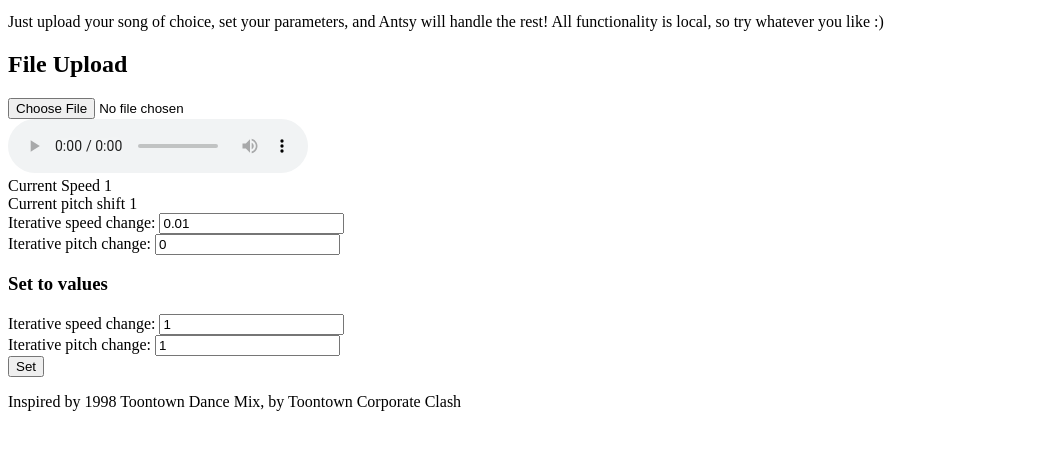
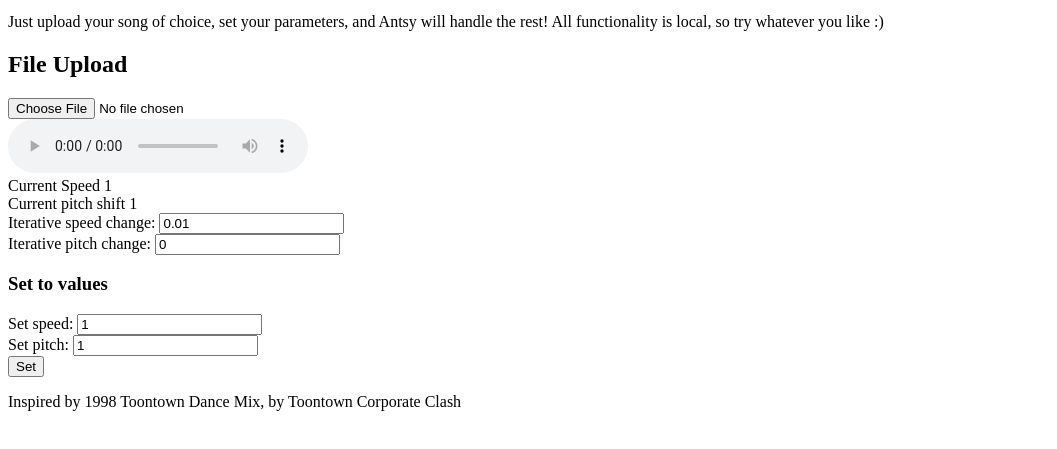
Before and after one commit to GrantBowman/antsy, a plain HTML site: page public/antsy.html in a window 1280 px wide. Shown: the part 101-550 px from the top of the page, without its empty margins (0-1057 px from the left). Drawn offline with nearby package versions, Linux system fonts and the light colour scheme.

```diff
--- a/public/antsy.html
+++ b/public/antsy.html
@@ -34,10 +34,10 @@
         <input type="number" id="deltaPitch" value="0">
 
         <h3>Set to values</h3>
-        <label for="setSpeed">Iterative speed change:</label>
+        <label for="setSpeed">Set speed:</label>
         <input type="number" id="setSpeed" value="1">
         <br>
-        <label for="setPitch">Iterative pitch change:</label>
+        <label for="setPitch">Set pitch:</label>
         <input type="number" id="setPitch" value="1">
         <br>
         <button id="setterButton">Set</button>
```
